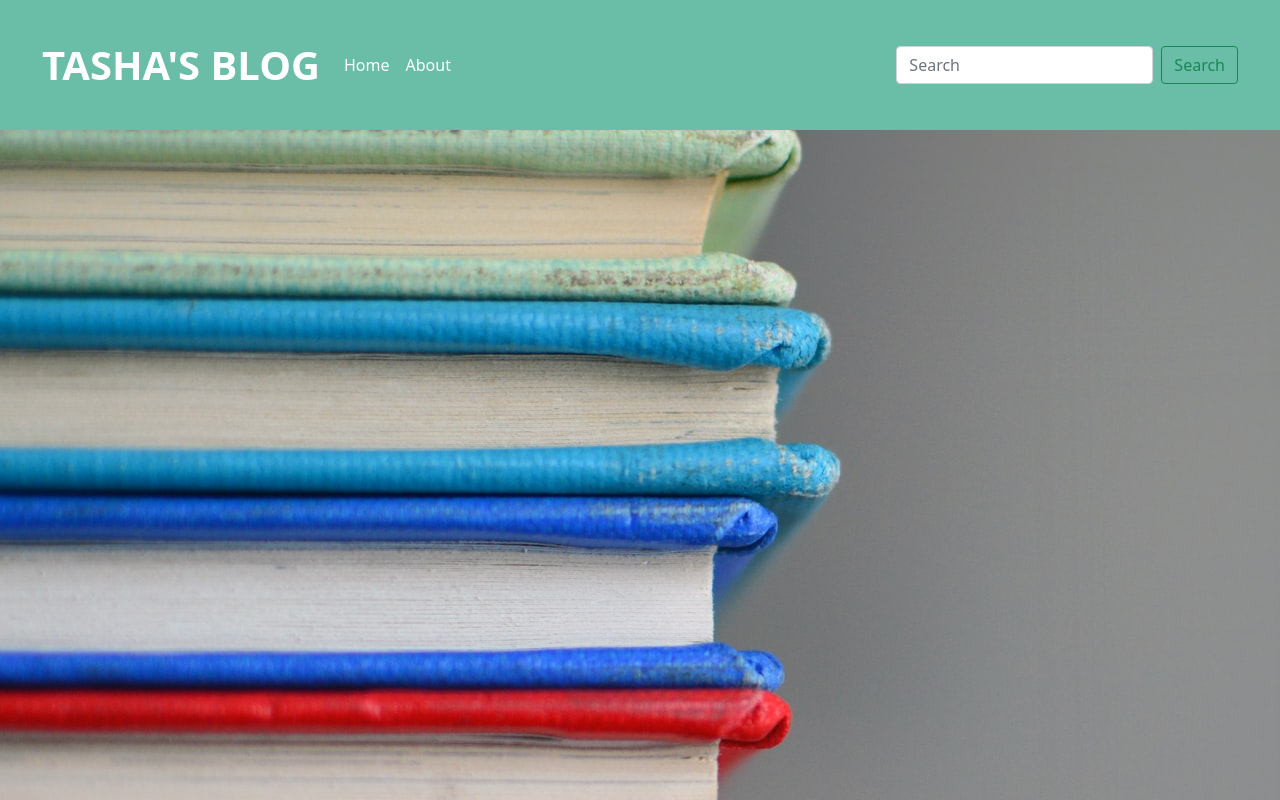
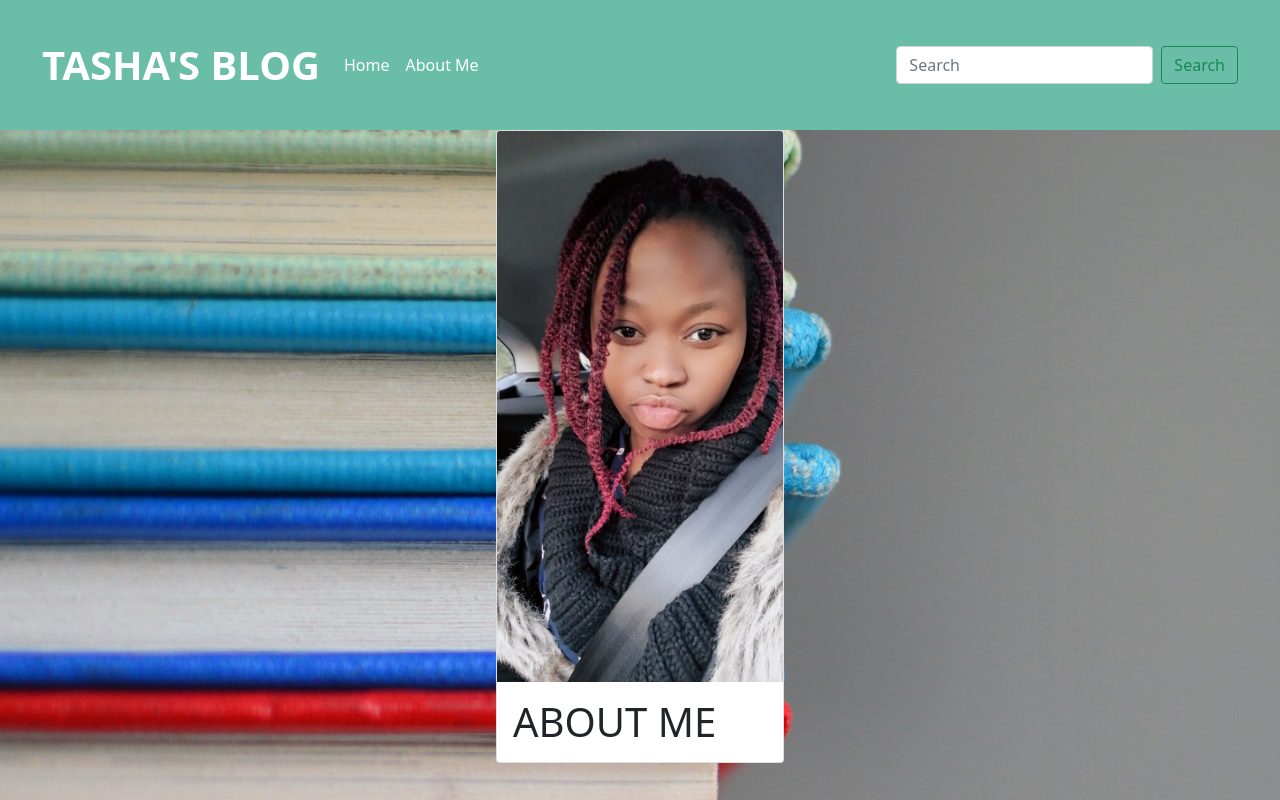
Before and after one commit to Charlotte-Natasha/Tasha-s-Blog, a Flask app: page /about in a window 1280 px wide. Run offline with Flask 2, Linux system fonts and the light colour scheme; some web fonts are replaced.

```diff
--- a/app/main/views.py
+++ b/app/main/views.py
@@ -1,14 +1,22 @@
 from . import main_blueprint
 from flask import render_template
 
-@main_blueprint.route('/')
+@main_blueprint.route('/home')
 def index():
     return render_template('index.html')
 
-@main_blueprint.route('/blog')
-def blog():
+@main_blueprint.route('/blogs')
+def blogs():
     return render_template('blog.html')
 
 @main_blueprint.route('/about')
-def navbar():
+def about():
     return render_template('about.html')
+
+@main_blueprint.route('/quotes')
+def quotes():
+    return render_template('quotes.html')
+
+# @main_blueprint.route('/about')
+# def navbar():
+#     return render_template('about.html')
--- a/app/templates/about.html
+++ b/app/templates/about.html
@@ -1 +1,14 @@
 {% extends 'base.html'%}
+
+{%block content%}
+
+<div class="container d-flex justify-content-center">
+<div class="card " style="width: 18rem;">
+    <img src="/app/static/images/me.jpeg" class="card-img-top" alt="...">
+    <div class="card-body">
+        <h1 class="card-text text-uppercase">About Me</h1>
+    </div>
+</div>
+</div>
+
+{%endblock%}
--- a/app/templates/blog.html
+++ b/app/templates/blog.html
@@ -0,0 +1 @@
+{% extends 'base.html'%}
--- a/app/templates/navbar.html
+++ b/app/templates/navbar.html
@@ -10,7 +10,7 @@
             <a class="nav-link active" aria-current="page" href="/home">Home</a>
           </li>
           <li class="nav-item">
-            <a class="nav-link active" aria-current="page" href="/about">About</a>
+            <a class="nav-link active" aria-current="page" href="/about">About Me</a>
           </li>
         </ul>
         <form class="d-flex" role="search">
```
Also changed, not shown: app/templates/index.html (+5 -3 lines), app/static/images/me.jpeg (added).
